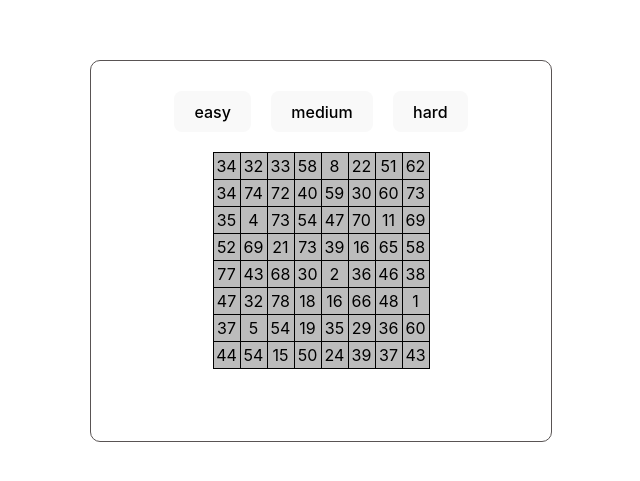
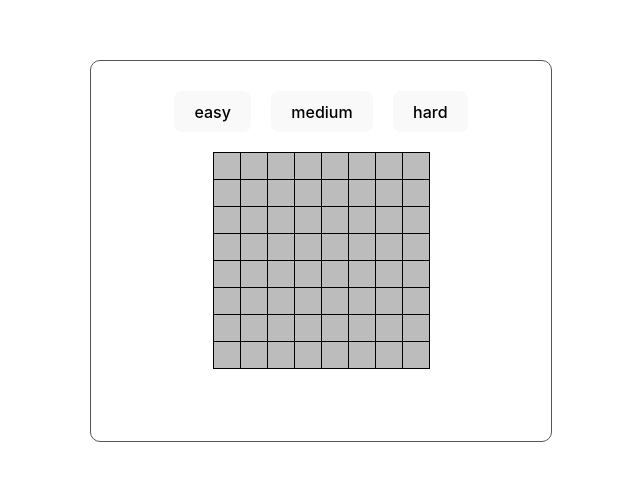
Before and after one commit to GHJKer/sapper-vue, a Vue app: page / in a window 1280 px wide. Shown: the part 149-630 px from the top of the page, without its empty margins (319-959 px from the left). Built offline with nearby package versions, Linux system fonts and the light colour scheme.

Commit message:
started area logic

```diff
--- a/src/components/SapperMain.vue
+++ b/src/components/SapperMain.vue
@@ -16,7 +16,21 @@ const medium = 16;
 const hard = 32;
 let minesArr: Ref<rowObjI[]> = ref([]);
 let itemRefs: Ref<HTMLElement[]> = ref([]);
+let itemCellsRefs: Ref<HTMLElement[]> = ref([]);
+let tableRef = ref();
 let bombs = ref();
+
+function setRef(el) {
+  if (el) {
+    itemRefs.value.push(el);
+  }
+}
+
+function setCellsRef(el) {
+  if (el) {
+    itemCellsRefs.value.push(el);
+  }
+}
 
 const dangerLevel = computed(() => {
   return bombs.value >= 8
@@ -26,7 +40,7 @@ const dangerLevel = computed(() => {
     : bombs.value === 6
     ? "#37aaa1"
     : bombs.value === 5
-    ? "##821b1b"
+    ? "#821b1b"
     : bombs.value === 4
     ? "#0000b3"
     : bombs.value === 3
@@ -42,6 +56,7 @@ function getRandomInt(max: number) {
 
 const createMines = function (difficulty: number) {
   itemRefs.value = [];
+  itemCellsRefs.value = [];
 
   let arr: rowObjI[] = [];
 
@@ -55,6 +70,13 @@ const createMines = function (difficulty: number) {
     }
   }
 
+  // Красим все клетки в один цвет с цифрами
+  setTimeout(() => {
+    for (let item of itemCellsRefs.value) {
+      item.style.color = "#bcbcbc";
+    }
+  }, 0);
+
   minesArr.value = arr;
 };
 
@@ -62,6 +84,15 @@ const rowElemArr = function (rowNum: number) {
   return Array.from(itemRefs.value[rowNum].children);
 };
 
+const filterClosest = function (row: Element[], index: number) {
+  return row.filter(
+    (item) =>
+      Number(item.id) >= Number(index) - 8 &&
+      Number(item.id) <= Number(index) + 8
+  );
+};
+
+// ряды на указанном удалении
 const getClosestRows = function (rowNum: number) {
   const arr = itemRefs.value
     .filter(
@@ -73,7 +104,7 @@ const getClosestRows = function (rowNum: number) {
   return arr;
 };
 
-// элементы на удалении 2х клеток влево/вправо + получаем содержимое клеток
+// элементы на указанном удалении влево/вправо + получаем содержимое клеток
 const getClosestItems = function (row: Element[], cellId: string) {
   return row
     .filter(
@@ -110,6 +141,9 @@ const defuseBomb = function (rowNum: number, cell: number, bomb: number) {
   bombs.value === 0
     ? (currentCellElem.innerHTML = "N")
     : (currentCellElem.innerHTML = bombs.value.toString());
+
+  (currentCellElem as HTMLElement).style.color = `${dangerLevel.value}`;
+  (currentCellElem as HTMLElement).style.backgroundColor = "#8e8e8e";
 };
 
 onMounted(() => {
@@ -124,15 +158,16 @@ onMounted(() => {
       <button @click="createMines(medium)">medium</button>
       <button @click="createMines(hard)">hard</button>
     </div>
-    <table :class="$style['table']">
+    <table ref="tableRef" :class="$style['table']">
       <tbody>
         <tr
-          :ref="(el) => itemRefs.push(el)"
+          :ref="setRef"
           :id="item.id.toString()"
           v-for="item in minesArr"
           :key="item.id"
         >
           <td
+            :ref="setCellsRef"
             :id="i.id.toString()"
             v-for="i in item.innerArr"
             :key="i.id"
@@ -156,8 +191,7 @@ td {
   height: 20px;
   border: 1px solid black;
   text-align: center;
-  background-color: rgb(188, 188, 188);
-  color: black;
+  background-color: #bcbcbc;
 }
 
 th {
```
